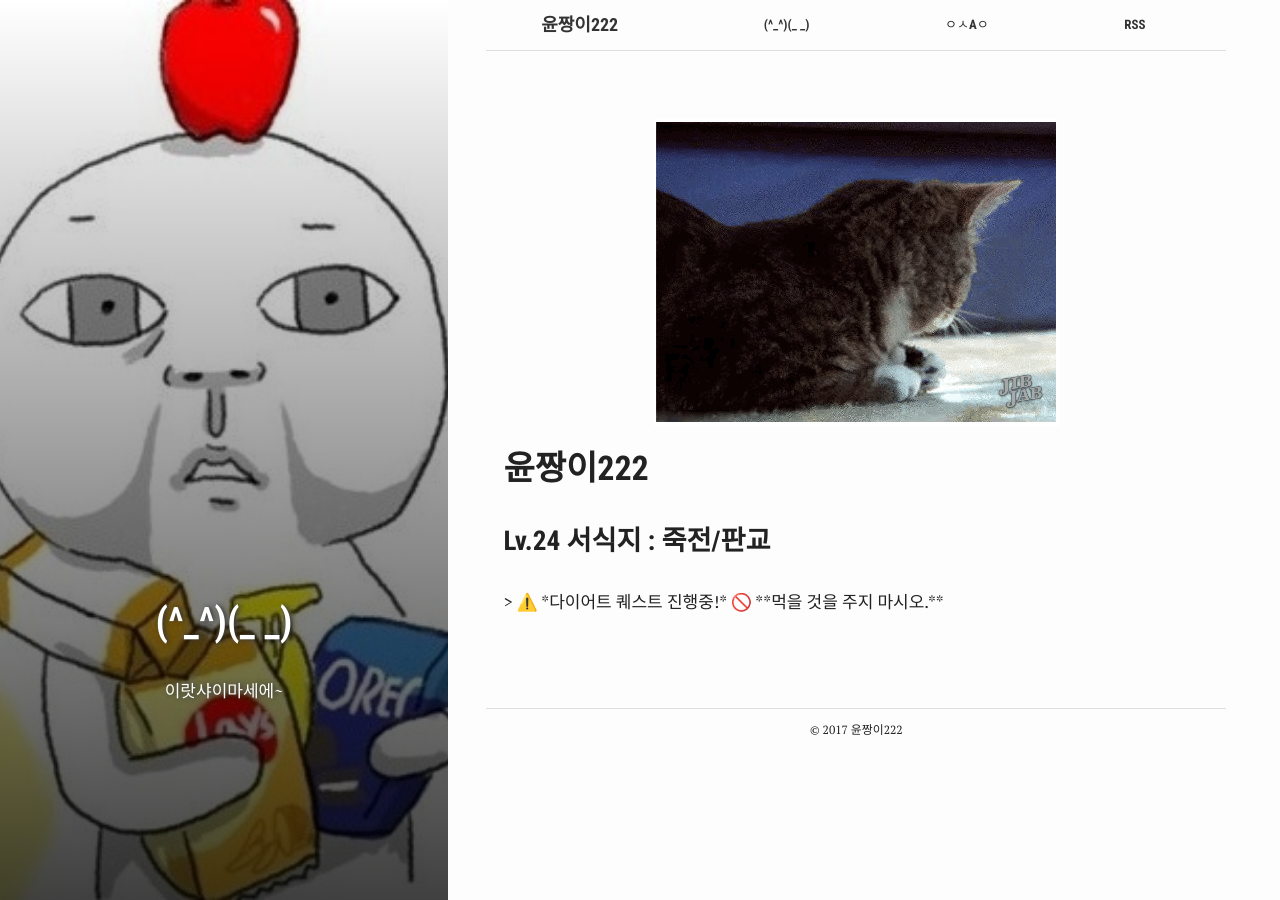
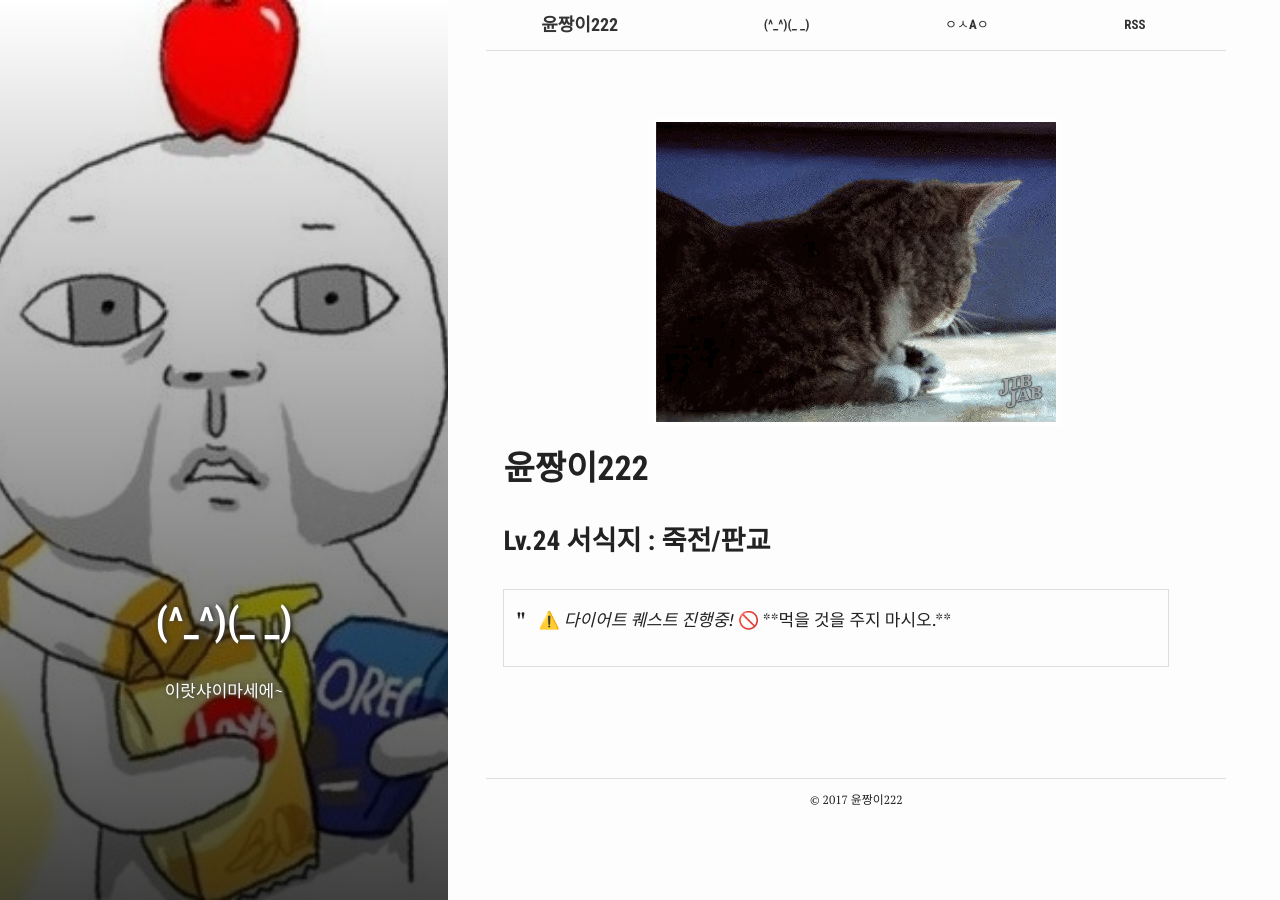
Before and after one commit to yunzzang222/queserasera_zz, a Jekyll site: the page built from (^_^)(_ _).md, in a window 1280 px wide. Built offline with Jekyll 4.4.1, drawn with Linux system fonts in a browser that asks for light colours.

Commit message:
Update (^_^)(_ _).md

```diff
--- a/(^_^)(_ _).md
+++ b/(^_^)(_ _).md
@@ -9,12 +9,12 @@ active: (^_^)(_ _)
 ---
 
 
-![크아앙 이미지](/assets/images/KakaoTalk_Photo_2017-08-12-15-36-54.gif){: .leftim }
+![크아앙 이미지](/assets/images/KakaoTalk_Photo_2017-08-12-15-36-54.gif)
 
 # 윤짱이222
 ### Lv.24    서식지 : 죽전/판교
 
-<Blockquotes>
 
-> ⚠️ *다이어트 퀘스트 진행중!*
+
+> ⚠️ *다이어트 퀘스트 진행중!* <Blockquotes>
   🚫 **먹을 것을 주지 마시오.**
```
